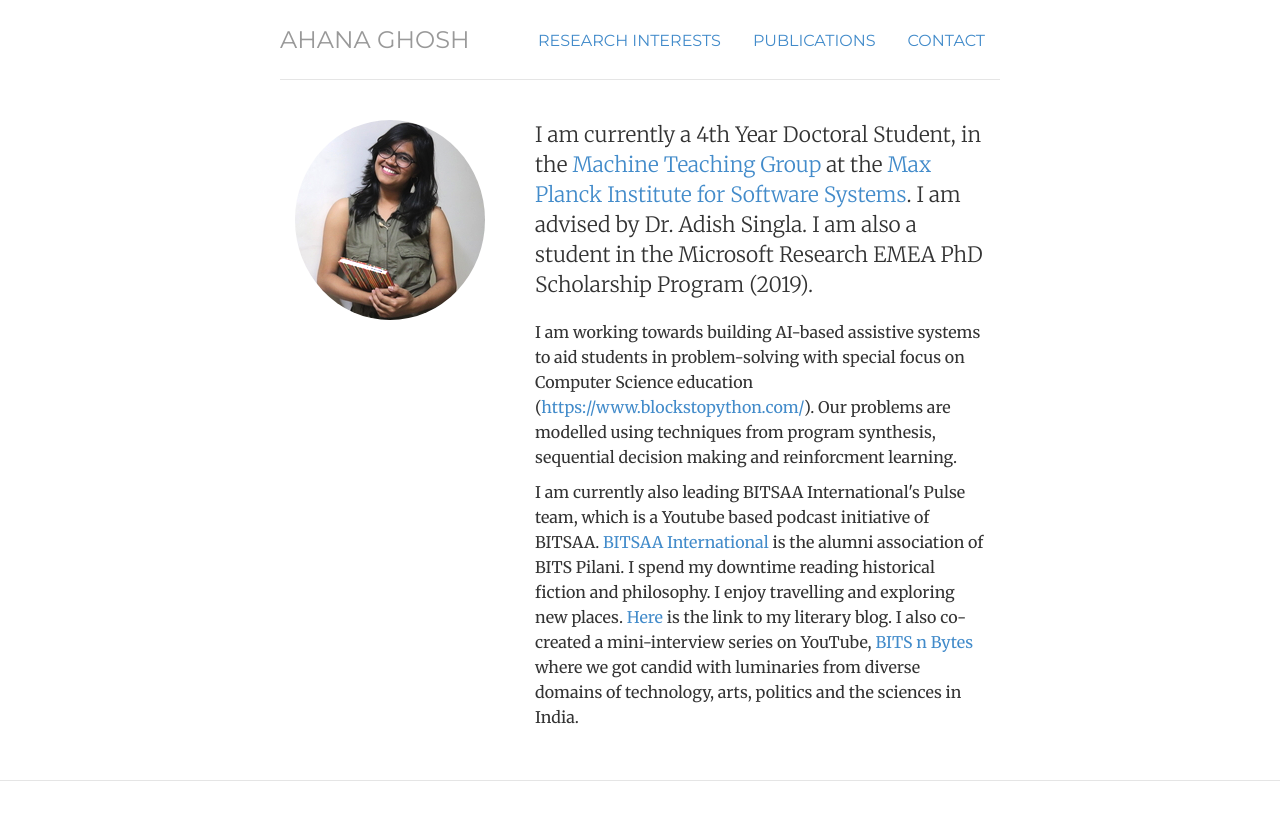
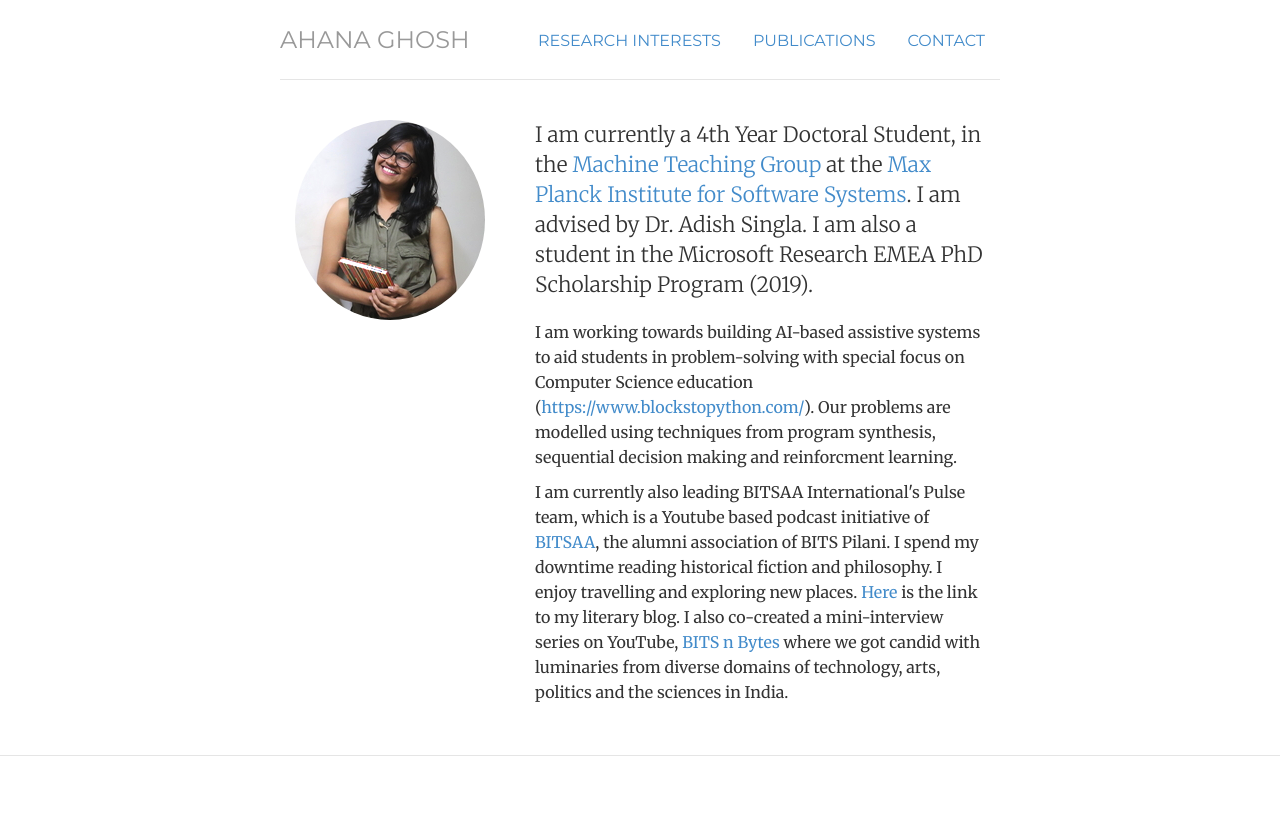
Before and after one commit to ahana204/ahana204.github.io, a Jekyll site: the page built from index.html, in a window 1280 px wide. Shown: the top 820 px of the page. Built offline with Jekyll 4.4.1, drawn with Linux system fonts in a browser that asks for light colours.

Commit message:
Update index.html

```diff
--- a/index.html
+++ b/index.html
@@ -17,7 +17,7 @@
 		I am advised by Dr. Adish Singla. I am also a student in the Microsoft Research EMEA PhD Scholarship Program (2019).</p>
 	<p>I am working towards building AI-based assistive systems to aid students in problem-solving with special focus on Computer Science education (<a href="https://www.blockstopython.com/">https://www.blockstopython.com/</a>). Our problems are modelled using techniques from program synthesis, sequential decision making and reinforcment learning.
 </p>
-		<p>I am currently also leading BITSAA International's Pulse team, which is a Youtube based podcast initiative of BITSAA. <a href="https://www.bitsaa.org/">BITSAA International</a> is the alumni association of BITS Pilani. I spend my downtime reading historical fiction and philosophy. I enjoy travelling and exploring new places. <a href="https://prussianblu.wordpress.com/author/prussianblu/">Here </a>is the link to my literary blog. I also co-created a mini-interview series on YouTube, <a href="https://www.youtube.com/c/BITSnBYTESshow">BITS n Bytes</a> where we got candid with luminaries from diverse domains of technology, arts, politics and the sciences in India.</p>
+		<p>I am currently also leading BITSAA International's Pulse team, which is a Youtube based podcast initiative of <a href="https://www.bitsaa.org/">BITSAA</a>, the alumni association of BITS Pilani. I spend my downtime reading historical fiction and philosophy. I enjoy travelling and exploring new places. <a href="https://prussianblu.wordpress.com/author/prussianblu/">Here </a>is the link to my literary blog. I also co-created a mini-interview series on YouTube, <a href="https://www.youtube.com/c/BITSnBYTESshow">BITS n Bytes</a> where we got candid with luminaries from diverse domains of technology, arts, politics and the sciences in India.</p>
 	</div>
 
 	</div>
```
